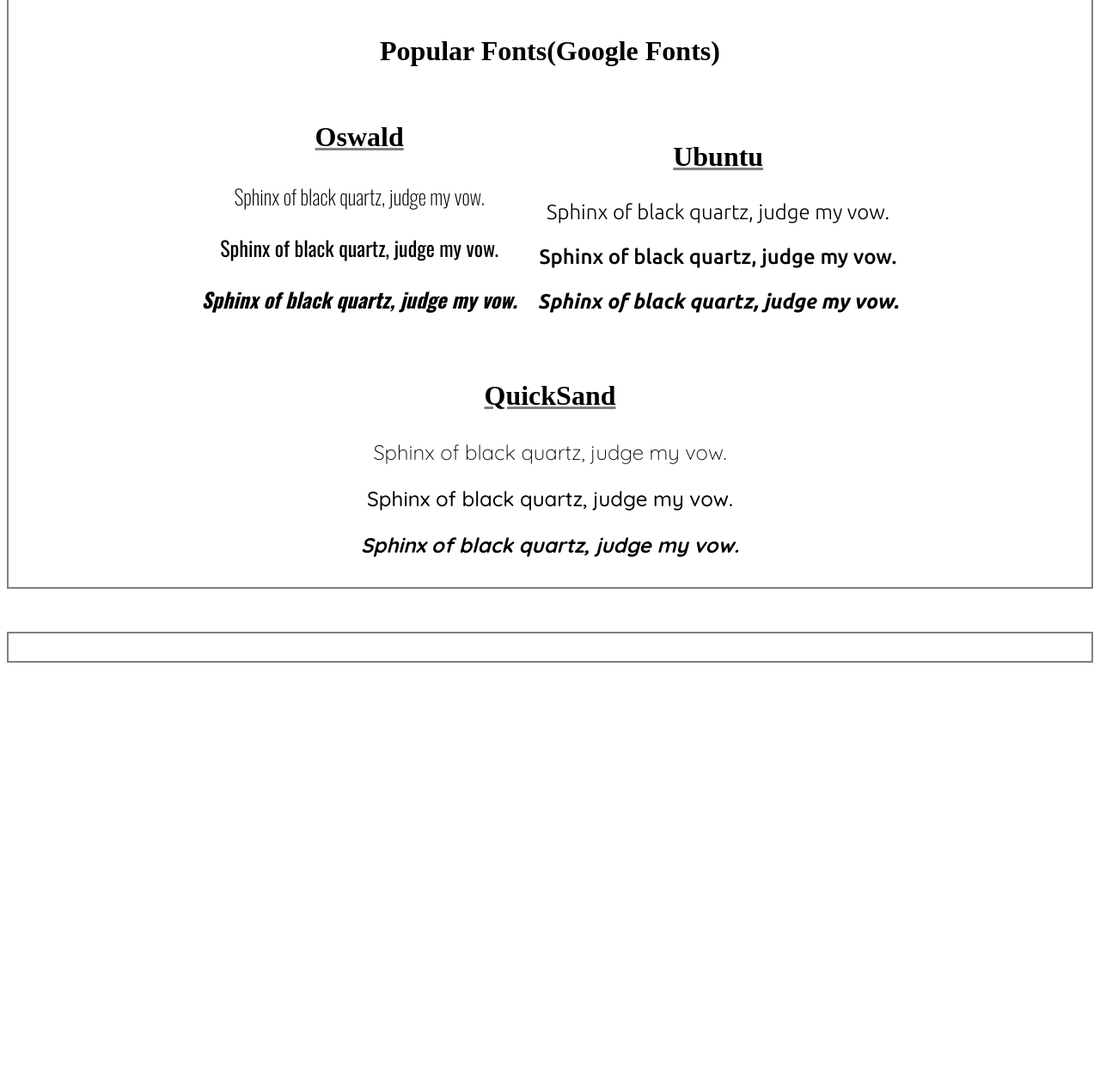
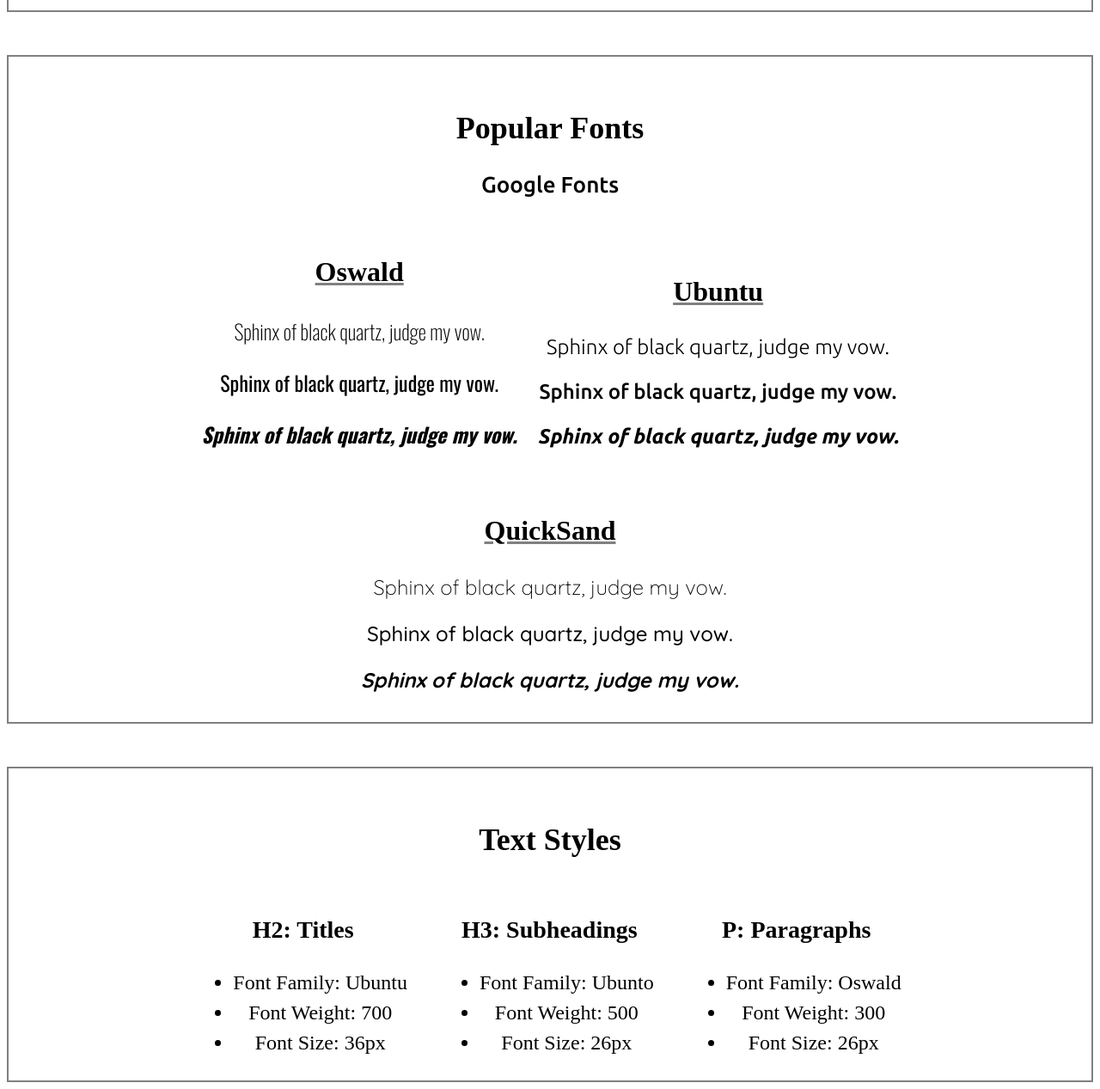
Before and after one commit to thebase360/WDS, a plain HTML site: page index.html in a window 1280 px wide. Shown: the part 478-1745 px from the top of the page at 86% size. Before the commit the page ends 1257 px from the top, so only its background shows below. Drawn offline with nearby package versions, Linux system fonts and the light colour scheme.

Commit message:
Text Styles
Finished Text Styles section, finishing touches on other sections. complete.

```diff
--- a/index.html
+++ b/index.html
@@ -26,7 +26,7 @@
     <!--Colors Section-->
 
     <div class="container">
-        <h2>Colors</h2>
+        <h2 class="title">Colors</h2>
         <div class="green color">
             <p>Golf Green</p>
             <p>#00aa00</p>
@@ -60,7 +60,8 @@
     <!--Fonts Section-->
 
     <div class="container">
-        <h1>Popular Fonts(Google Fonts)</h1>
+        <h2 class="title">Popular Fonts</h2>
+        <h3>Google Fonts</h3>
         <div class="fonts">
             <p class="font-title">Oswald</p>
             <p id="font1-1">Sphinx of black quartz, judge my vow.</p>
@@ -81,7 +82,34 @@
         </div>
 
     </div>
+
+    <!--Text Styles-->
+
     <div class="container">
-
+        <h2 class="title">Text Styles</h2>
+        <div class="styles">
+            <p>H2: Titles</p>
+            <ul>
+                <li>Font Family: Ubuntu</li>
+                <li>Font Weight: 700</li>
+                <li>Font Size: 36px</li>
+            </ul>
+        </div>
+        <div class="styles">
+            <p>H3: Subheadings</p>
+            <ul>
+                <li>Font Family: Ubunto</li>
+                <li>Font Weight: 500</li>
+                <li>Font Size: 26px</li>
+            </ul>
+        </div>
+        <div class="styles">
+            <p>P: Paragraphs</p>
+            <ul>
+                <li>Font Family: Oswald</li>
+                <li>Font Weight: 300</li>
+                <li>Font Size: 26px</li>
+            </ul>
+        </div>
     </div>
 </body>
--- a/style.css
+++ b/style.css
@@ -1,5 +1,14 @@
 header h1{
     text-align: center;
+}
+.title{
+    font-size: 36px;
+    font-weight: 700;
+}
+h3{
+    font-family: 'Ubuntu', sans-serif;
+    font-size: 26px;
+    font-weight: 500;
 }
 .container{
     border: 2px solid gray;
@@ -13,6 +22,8 @@ header h1{
     margin: auto;
     margin-bottom: 15px;
     border: 1px solid black;
+    font-weight: 700;
+    font-size: 20px;
 }
 .green{
     background-color: #00aa00;
@@ -97,3 +108,18 @@ header h1{
     font-size: 24px;
     font-style: italic;
 }
+/* text Style*/
+
+.styles{
+    display: inline-block;
+    padding: 10px 20px;
+}
+.styles ul li{
+    font-size: 24px;
+    font-weight: 500;
+    padding: 4px 0;
+}
+.styles p{
+    font-size: 28px;
+    font-weight: 700;
+}
```
